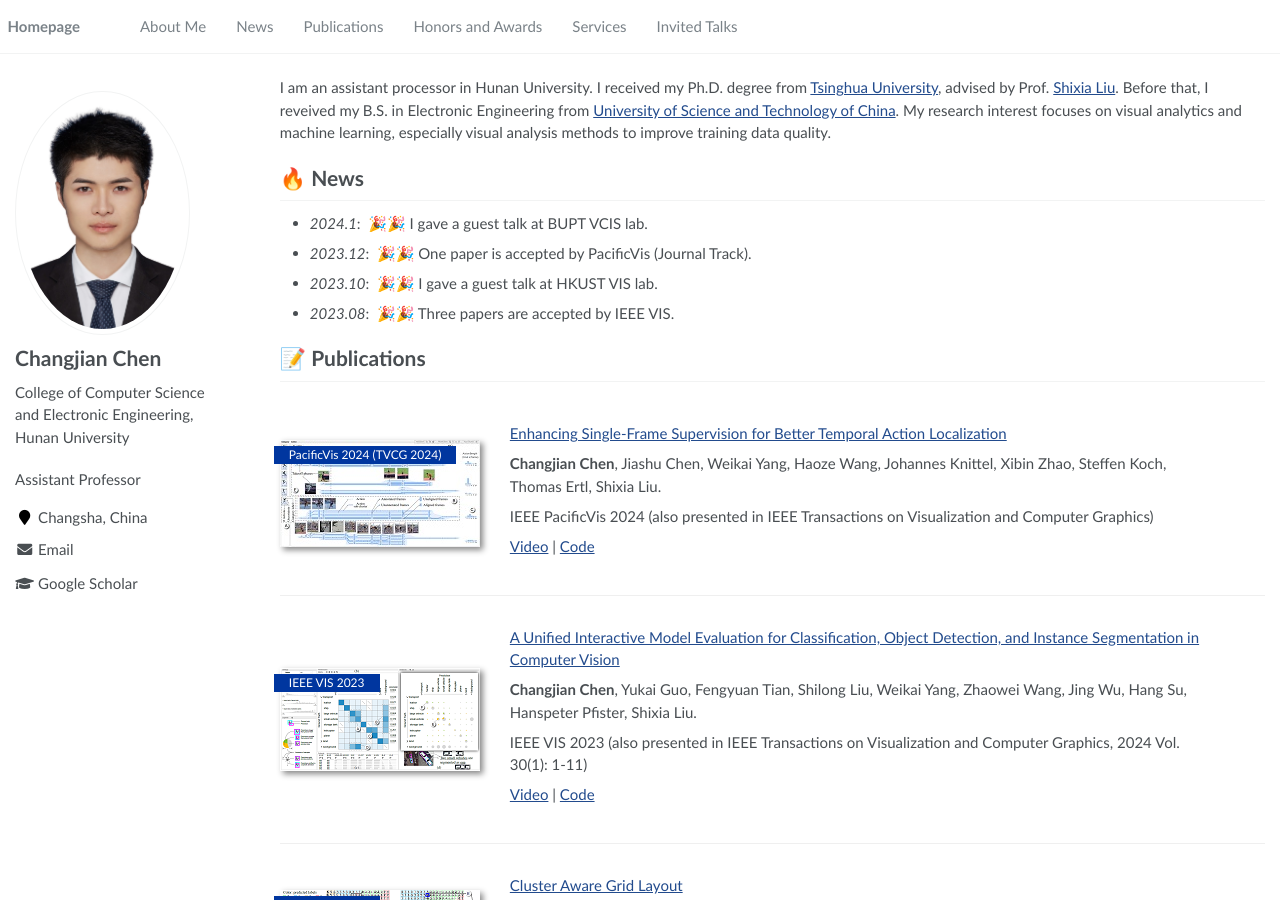
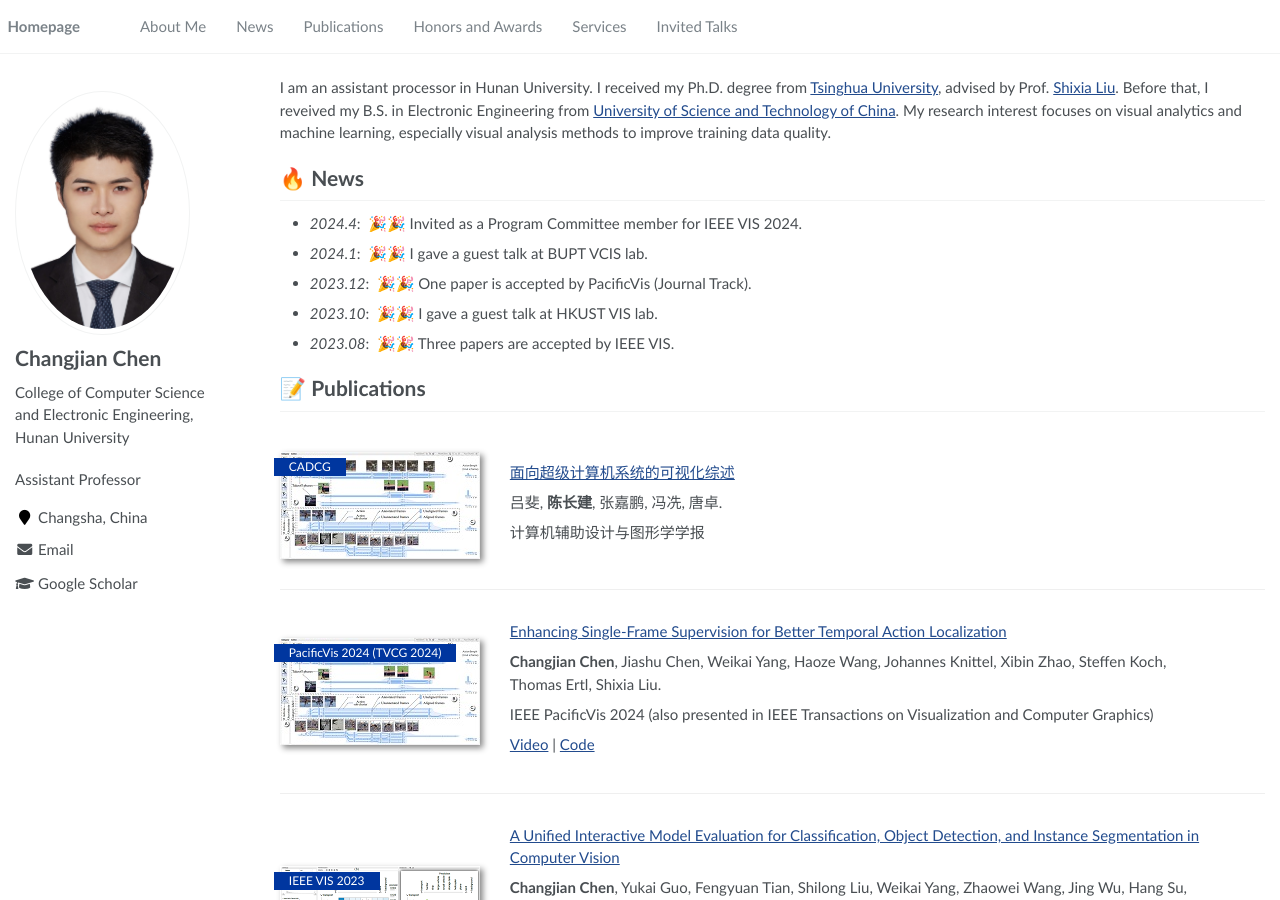
Before and after one commit to changjianchen/changjianchen.github.io, a Jekyll site: the page built from _pages/about.md, in a window 1280 px wide and 900 px high. Built offline with Jekyll 4.4.1, drawn with Linux system fonts in a browser that asks for light colours.

Commit message:
Update about.md

```diff
--- a/_pages/about.md
+++ b/_pages/about.md
@@ -26,12 +26,28 @@ My research interest focuses on visual analytics and machine learning, especiall
 
 
 # 🔥 News
+- *2024.4*: &nbsp;🎉🎉 Invited as a Program Committee member for IEEE VIS 2024.
 - *2024.1*: &nbsp;🎉🎉 I gave a guest talk at BUPT VCIS lab.
 - *2023.12*: &nbsp;🎉🎉 One paper is accepted by PacificVis (Journal Track).
 - *2023.10*: &nbsp;🎉🎉 I gave a guest talk at HKUST VIS lab.
 - *2023.08*: &nbsp;🎉🎉 Three papers are accepted by IEEE VIS.
 
 # 📝 Publications
+
+
+<div class='paper-box'><div class='paper-box-image'><div><div class="badge">CADCG</div><img src='images/actlocalizer.png' alt="sym" width="100%"></div></div>
+<div class='paper-box-text' markdown="1">
+
+[面向超级计算机系统的可视化综述]([https://arxiv.org/abs/2308.05168](https://www.jcad.cn/cn/article/doi/10.3724/SP.J.1089.null.2023-00791))
+
+吕斐, **陈长建**, 张嘉鹏, 冯冼, 唐卓.
+
+计算机辅助设计与图形学学报
+
+</div>
+</div>
+
+<!-- ----------------------------------------------------------------------------------------- -->
 
 <div class='paper-box'><div class='paper-box-image'><div><div class="badge">PacificVis 2024 (TVCG 2024)</div><img src='images/actlocalizer.png' alt="sym" width="100%"></div></div>
 <div class='paper-box-text' markdown="1">
```
